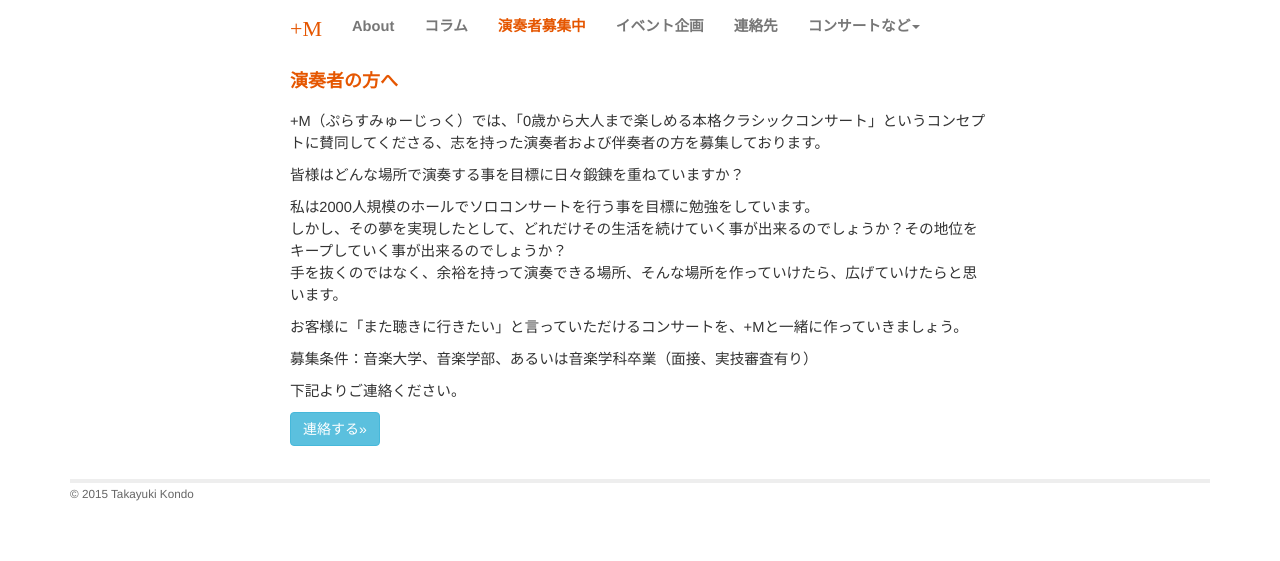
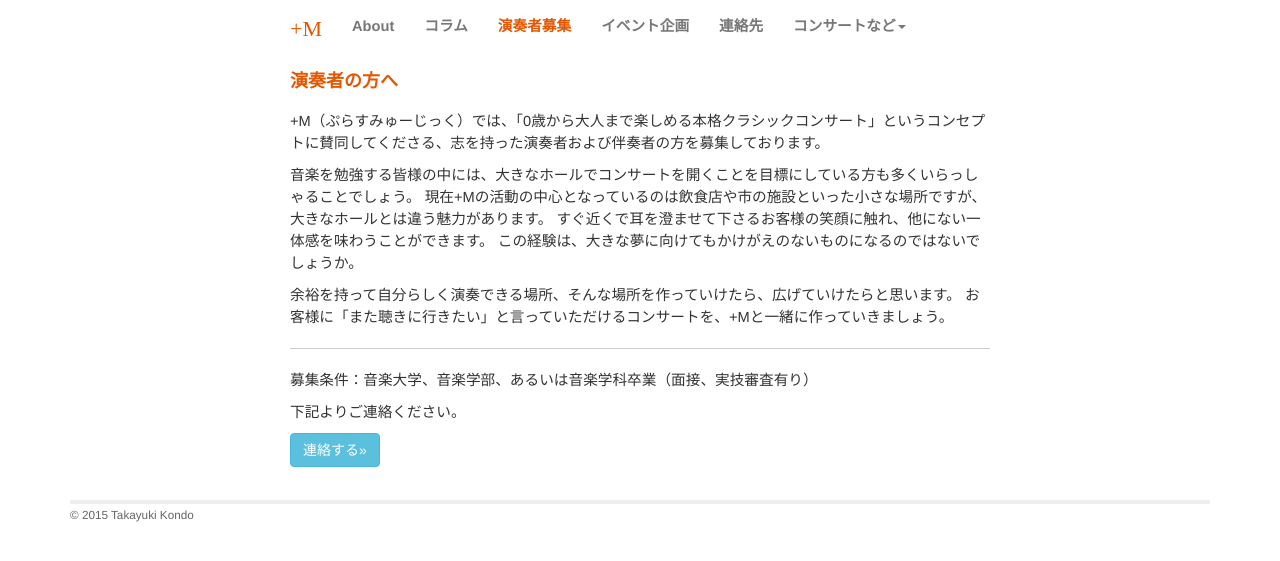
Before and after one commit to shinnkondo/plus-music-japan.github.io, a Jekyll site: the page built from call.md, in a window 1280 px wide. Shown: the top 561 px of the page. Built offline with Jekyll 4.4.1, drawn with Linux system fonts in a browser that asks for light colours; nearby versions of some CDN libraries; some web fonts are replaced.

Commit message:
演奏者募集の文章を更新。

```diff
--- a/call.md
+++ b/call.md
@@ -1,21 +1,24 @@
 ---
 layout: page
-title: "演奏者募集中"
+title: "演奏者募集"
 description: ""
 group: navigation
 order: 3
 ---
 {% include JB/setup %}
 # 演奏者の方へ
+
 +M（ぷらすみゅーじっく）では、「0歳から大人まで楽しめる本格クラシックコンサート」というコンセプトに賛同してくださる、志を持った演奏者および伴奏者の方を募集しております。
 
-皆様はどんな場所で演奏する事を目標に日々鍛錬を重ねていますか？
+音楽を勉強する皆様の中には、大きなホールでコンサートを開くことを目標にしている方も多くいらっしゃることでしょう。
+現在+Mの活動の中心となっているのは飲食店や市の施設といった小さな場所ですが、大きなホールとは違う魅力があります。
+すぐ近くで耳を澄ませて下さるお客様の笑顔に触れ、他にない一体感を味わうことができます。
+この経験は、大きな夢に向けてもかけがえのないものになるのではないでしょうか。
 
-私は2000人規模のホールでソロコンサートを行う事を目標に勉強をしています。
-しかし、その夢を実現したとして、どれだけその生活を続けていく事が出来るのでしょうか？その地位をキープしていく事が出来るのでしょうか？
-手を抜くのではなく、余裕を持って演奏できる場所、そんな場所を作っていけたら、広げていけたらと思います。
+余裕を持って自分らしく演奏できる場所、そんな場所を作っていけたら、広げていけたらと思います。
+お客様に「また聴きに行きたい」と言っていただけるコンサートを、+Mと一緒に作っていきましょう。
 
-お客様に「また聴きに行きたい」と言っていただけるコンサートを、+Mと一緒に作っていきましょう。
+---
 
 募集条件：音楽大学、音楽学部、あるいは音楽学科卒業（面接、実技審査有り）
 
```
